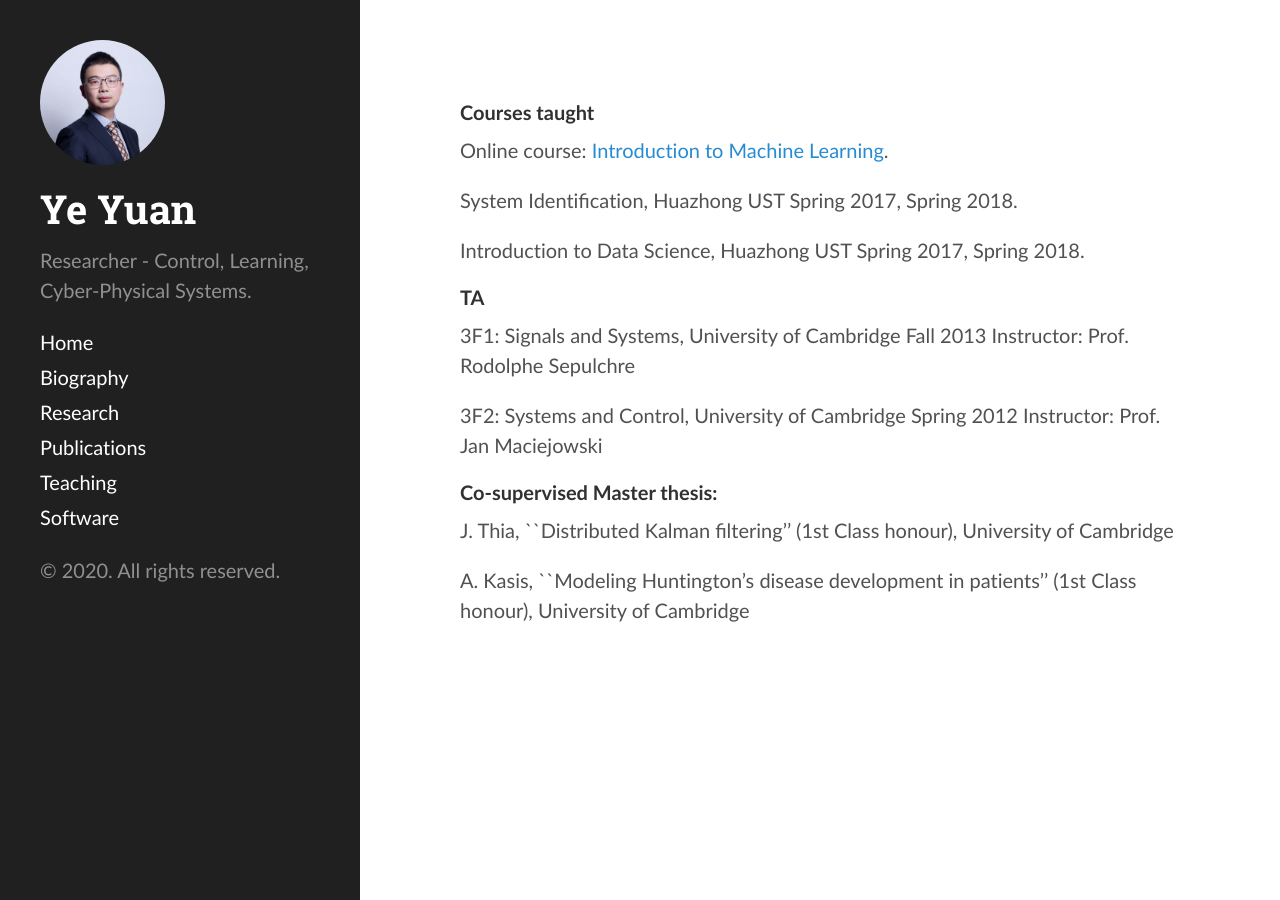
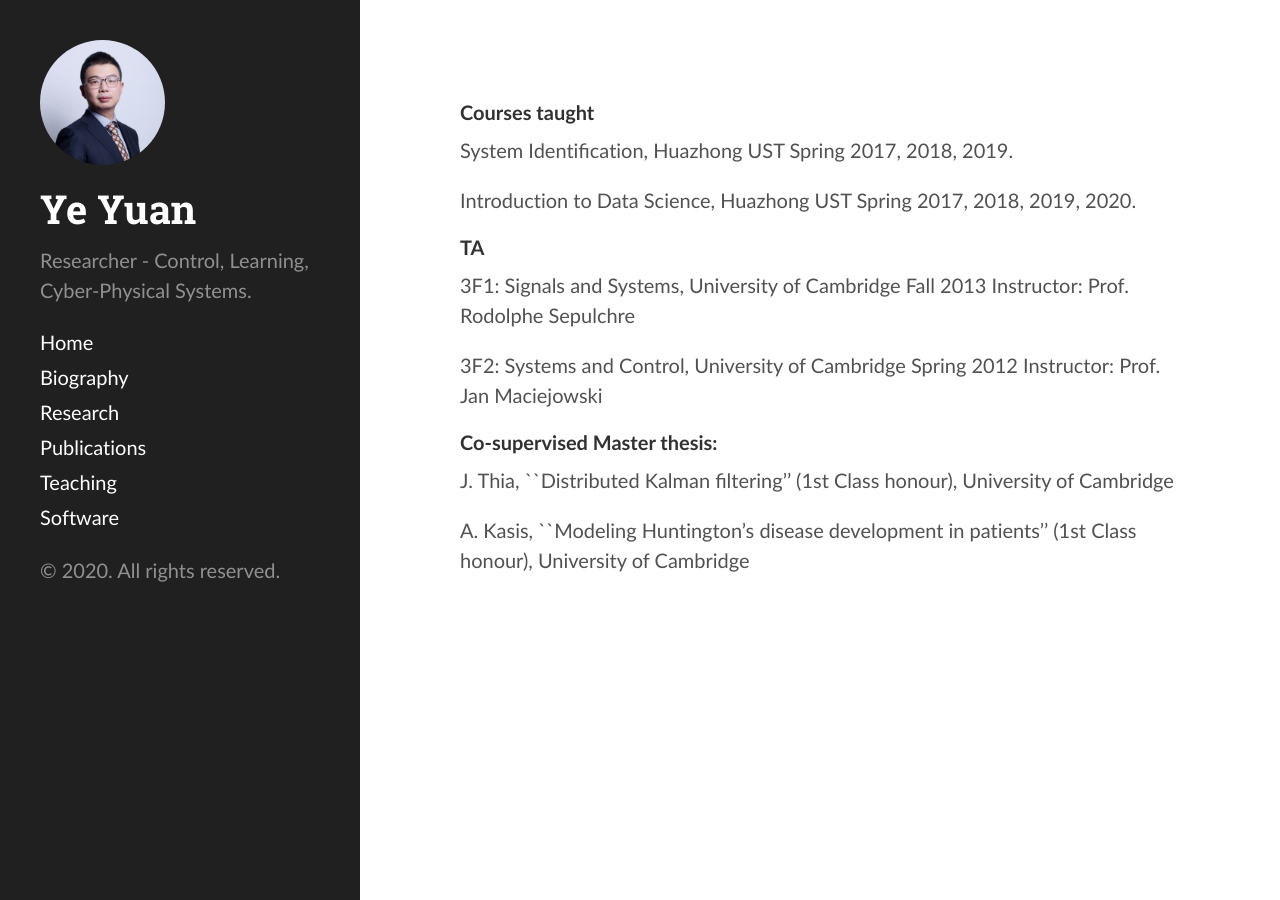
Before and after one commit to yy311/yy311.github.io, a Jekyll site: the page built from teaching.md, in a window 1280 px wide. Built offline with Jekyll 4.4.1, drawn with Linux system fonts in a browser that asks for light colours.

Commit message:
Update teaching.md

```diff
--- a/teaching.md
+++ b/teaching.md
@@ -3,11 +3,9 @@ layout: page
 ---
 <h4>Courses taught</h4>
 
-Online course: [Introduction to Machine Learning](https://www.dcxueyuan.com/classDetail/classIntroduce/25/page.html).
+System Identification, Huazhong UST Spring 2017, 2018, 2019.
 
-System Identification, Huazhong UST Spring 2017, Spring 2018.
-
-Introduction to Data Science, Huazhong UST Spring 2017, Spring 2018.
+Introduction to Data Science, Huazhong UST Spring 2017, 2018, 2019, 2020.
 
 <h4>TA </h4>
 
```
